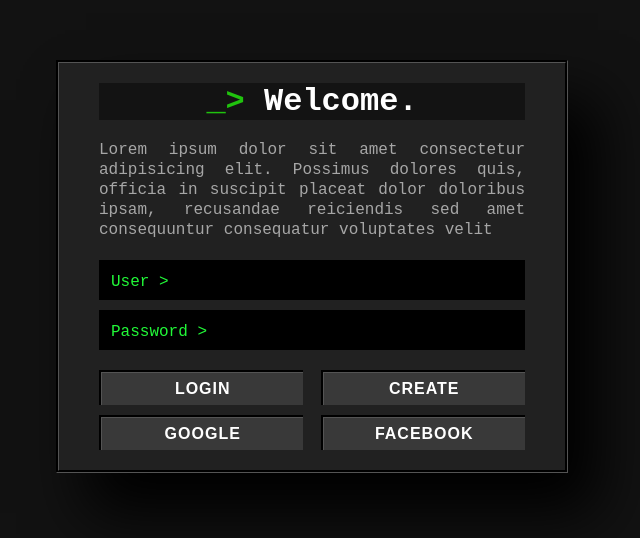
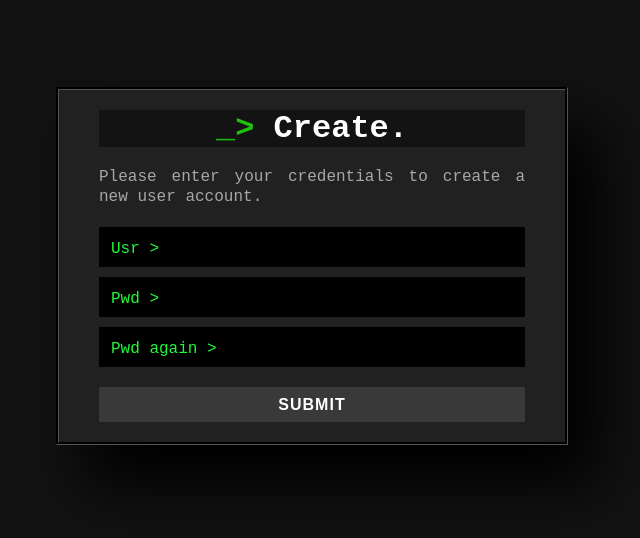
Before and after one commit to DmitriyBakhanenko/Type-Reader, a React (Create React App) app: page / in a window 1280 px wide. Shown: the part 134-672 px from the top of the page, without its empty margins (328-968 px from the left). Built offline with nearby package versions, Linux system fonts and the light colour scheme.

Commit message:
set create account component and styles and refactored code

```diff
--- a/package.json
+++ b/package.json
@@ -13,6 +13,7 @@
     "node-sass": "4.14.1",
     "react": "^17.0.1",
     "react-dom": "^17.0.1",
+    "react-router-dom": "^5.2.0",
     "react-scripts": "4.0.1",
     "typescript": "^4.0.3",
     "web-vitals": "^0.2.4"
--- /dev/null
+++ b/src/App.scss
@@ -0,0 +1,7 @@
+.App {
+  display: flex;
+  height: 100vh;
+  width: 100%;
+  justify-content: center;
+  align-content: center;
+}
--- a/src/App.tsx
+++ b/src/App.tsx
@@ -1,19 +1,12 @@
 import React from 'react';
 import Login from './components/Login.component';
+import Create from './components/Create.component';
+import './App.scss';
 
 function App() {
   return (
-    <div
-      className='App'
-      style={{
-        display: 'flex',
-        height: '100vh',
-        width: '100%',
-        justifyContent: 'center',
-        alignContent: 'center',
-      }}
-    >
-      <Login />
+    <div className='App'>
+      <Create />
     </div>
   );
 }
--- /dev/null
+++ b/src/components/Create.component.tsx
@@ -0,0 +1,187 @@
+import React, { useEffect, useRef, useState } from 'react';
+import ReactDOM from 'react-dom';
+import './Create.style.scss';
+
+const Create = () => {
+  const [user, setUser] = useState('');
+  const [password, setPassword] = useState('');
+  const [passwordConfirm, setPasswordConfirm] = useState('');
+  const [hiddenUsr, setHiddenUsr] = useState(true);
+  const [hiddenPwd, setHiddenPwd] = useState(true);
+  const [hiddenPwdConfirm, setHiddenPwdConfirm] = useState(true);
+  const [shifrPwd, setShifrPwd] = useState('');
+  const [shifrPwdConfirm, setShifrPwdConfirm] = useState('');
+  const [pwdMatch, setPwdMatch] = useState(true);
+
+  const cursorEvent: any = useRef();
+  const refUsrCont: any = useRef();
+  const refPwdCont: any = useRef();
+  const refPwdConfirmCont: any = useRef();
+  const refUsrInpt: any = useRef();
+  const refPwdInpt: any = useRef();
+  const refPwdConfirmInpt: any = useRef();
+
+  // *** focuses first input on component did mount
+  useEffect(() => {
+    refUsrInpt.current?.focus();
+  }, []);
+
+  // *** sets focus and blinking on input click event
+  const handleClick = (e: any) => {
+    if (e.target === refUsrCont.current) {
+      refUsrInpt.current?.focus();
+      setHiddenUsr(!hiddenUsr);
+      setHiddenPwd(true);
+      setHiddenPwdConfirm(true);
+    } else if (e.target === refPwdCont.current) {
+      refPwdInpt.current?.focus();
+      setHiddenPwd(!hiddenPwd);
+      setHiddenUsr(true);
+      setHiddenPwdConfirm(true);
+    } else {
+      refPwdConfirmInpt.current?.focus();
+      setHiddenPwdConfirm(!hiddenPwdConfirm);
+      setHiddenUsr(true);
+      setHiddenPwd(true);
+    }
+  };
+
+  // *** turns password to a shifr
+  useEffect(() => {
+    setShifrPwd('*'.repeat(password.length));
+    setShifrPwdConfirm('*'.repeat(passwordConfirm.length));
+  }, [password, passwordConfirm]);
+
+  // *** sets blinking cursor to the first input
+  useEffect(() => {
+    if (document.activeElement === ReactDOM.findDOMNode(refUsrInpt.current))
+      cursorEvent.current = setInterval(() => setHiddenUsr(!hiddenUsr), 500);
+    return () => {
+      clearInterval(cursorEvent.current);
+    };
+  });
+
+  // *** sets blinking cursor to the second input
+  useEffect(() => {
+    if (document.activeElement === ReactDOM.findDOMNode(refPwdInpt.current))
+      cursorEvent.current = setInterval(() => setHiddenPwd(!hiddenPwd), 500);
+    return () => {
+      clearInterval(cursorEvent.current);
+    };
+  });
+
+  // *** sets blinking cursor to the third input
+  useEffect(() => {
+    if (
+      document.activeElement === ReactDOM.findDOMNode(refPwdConfirmInpt.current)
+    )
+      cursorEvent.current = setInterval(
+        () => setHiddenPwdConfirm(!hiddenPwdConfirm),
+        500
+      );
+    return () => {
+      clearInterval(cursorEvent.current);
+    };
+  });
+
+  const handleSubmit = (e: any) => {
+    e.preventDefault();
+    if (password !== passwordConfirm) {
+      setPwdMatch(false);
+    } else {
+      setPwdMatch(true);
+    }
+  };
+
+  return (
+    <div className='login container'>
+      <h1 className='header'>
+        <span className='sign'>{'_> '}</span>Create.
+      </h1>
+      <p className='info'>
+        Please enter your credentials to create a new user account.
+      </p>
+      <form onSubmit={(e) => handleSubmit(e)} className='form'>
+        <div ref={refUsrCont} onClick={(e) => handleClick(e)} className='cmd1'>
+          <div className='span'>{'Usr >  '}</div>
+          <span className='span1'>{user}</span>
+          <div
+            className='cursor1'
+            style={
+              hiddenUsr ? { visibility: 'hidden' } : { visibility: 'visible' }
+            }
+          ></div>
+          <input
+            required
+            autoComplete='off'
+            minLength={4}
+            maxLength={16}
+            ref={refUsrInpt}
+            className='input1'
+            type='text'
+            onChange={(e) => setUser(e.target.value)}
+            value={user}
+          />
+        </div>
+        <div ref={refPwdCont} onClick={(e) => handleClick(e)} className='cmd2'>
+          <div className='span'>{'Pwd >  '}</div>
+          <span className='span2'>{shifrPwd}</span>
+          <div
+            style={
+              hiddenPwd ? { visibility: 'hidden' } : { visibility: 'visible' }
+            }
+            className='cursor2'
+          ></div>
+          <input
+            required
+            autoComplete='off'
+            ref={refPwdInpt}
+            minLength={8}
+            type='text'
+            className='input2'
+            onChange={(e) => setPassword(e.target.value)}
+            value={password}
+          />
+        </div>
+        <div
+          ref={refPwdConfirmCont}
+          onClick={(e) => handleClick(e)}
+          className='cmd3'
+        >
+          <div className='span'>{'Pwd again >  '}</div>
+          <span className='span3'>{shifrPwdConfirm}</span>
+          <div
+            style={
+              hiddenPwdConfirm
+                ? { visibility: 'hidden' }
+                : { visibility: 'visible' }
+            }
+            className='cursor3'
+          ></div>
+          <input
+            required
+            autoComplete='off'
+            ref={refPwdConfirmInpt}
+            minLength={8}
+            type='text'
+            className='input3'
+            onChange={(e) => setPasswordConfirm(e.target.value)}
+            value={passwordConfirm}
+          />
+        </div>
+        {pwdMatch ? null : <p className='info'>Passwords Don't Match</p>}
+        <div className='button'>
+          <button
+            onClick={(e) => handleSubmit(e)}
+            type='submit'
+            className='login'
+          >
+            Submit
+          </button>
+        </div>
+      </form>
+    </div>
+  );
+};
+
+export default Create;
--- a/src/components/Login.style.scss
+++ b/src/components/Create.style.scss
@@ -36,7 +36,7 @@
     flex-direction: column;
     justify-self: stretch;
 
-    #cmd1 {
+    .cmd1 {
       font-size: 16px;
       background: black;
       color: #21f838;
@@ -48,18 +48,18 @@
         cursor: pointer;
       }
 
-      #span {
+      .span {
         display: inline-block;
       }
 
-      #span1 {
+      .span1 {
         padding-left: 10px;
         display: inline-block;
         white-space: pre;
         color: #fff;
       }
 
-      #cursor1 {
+      .cursor1 {
         display: inline-block;
         width: 7px;
         height: 14px;
@@ -67,7 +67,7 @@
         margin-left: 1px;
       }
 
-      #input1 {
+      .input1 {
         width: 0;
         height: 0;
         opacity: 0;
@@ -75,23 +75,43 @@
 
     }
 
-    #cmd2 {
-      @extend #cmd1;
+    .cmd2 {
+      @extend .cmd1;
 
-      #span2 {
-        @extend #span1;
+      .span2 {
+        @extend .span1;
       }
 
-      #cursor2 {
-        @extend #cursor1;
+      .cursor2 {
+        @extend .cursor1;
       }
 
-      #input2 {
-        @extend #input1;
+      .input2 {
+        @extend .input1;
       }
     }
 
-    #cmd1 {
+
+    .cmd3 {
+      @extend .cmd1;
+
+      .span3 {
+        @extend .span1;
+      }
+
+      .cursor3 {
+        @extend .cursor1;
+      }
+
+      .input3 {
+        @extend .input1;
+      }
+    }
+
+    .cmd1 {
+      margin-bottom: 10px;
+    }
+    .cmd2 {
       margin-bottom: 10px;
     }
 
@@ -101,11 +121,8 @@
 
 
       button {
-        &:first-child {
-          margin-right: 4%;
-        }
-        width: 48%;
         height: 35px;
+        width: 100%;
         color: #ffffff;
         text-transform: uppercase;
         border: none;
@@ -113,10 +130,6 @@
         background-color: #393939;
         font-weight: 700;
         letter-spacing: 1px;
-        border-style: groove;
-        border-color: black;
-        border-bottom: none;
-        border-right: none;
 
         &:hover {
           background-color: #494949;
--- a/src/components/Login.component.tsx
+++ b/src/components/Login.component.tsx
@@ -5,31 +5,31 @@ import './Login.style.scss';
 const Login = () => {
   const [user, setUser] = useState('');
   const [password, setPassword] = useState('');
-  const [hidden, setHidden] = useState(true);
-  const [hidden2, setHidden2] = useState(true);
+  const [hiddenUsr, setHiddenUsr] = useState(true);
+  const [hiddenPwd, setHiddenPwd] = useState(true);
   const [shifr, setShifr] = useState('');
 
   const cursorEvent: any = useRef();
-  const refCmd: any = useRef();
-  const refCmd2: any = useRef();
-  const refInput1: any = useRef();
-  const refInput2: any = useRef();
+  const refUsrContainer: any = useRef();
+  const refPwdContainer: any = useRef();
+  const refUsrInput: any = useRef();
+  const refPwdInput: any = useRef();
 
   // *** focuses first input on component did mount
   useEffect(() => {
-    refInput1.current?.focus();
+    refUsrInput.current?.focus();
   }, []);
 
   // *** sets focus and blinking on input click event
   const handleClick = (e: any) => {
-    if (e.target === refCmd.current) {
-      refInput1.current?.focus();
-      setHidden(!hidden);
-      setHidden2(true);
+    if (e.target === refUsrContainer.current) {
+      refUsrInput.current?.focus();
+      setHiddenUsr(!hiddenUsr);
+      setHiddenPwd(true);
     } else {
-      refInput2.current?.focus();
-      setHidden2(!hidden2);
-      setHidden(true);
+      refPwdInput.current?.focus();
+      setHiddenPwd(!hiddenPwd);
+      setHiddenUsr(true);
     }
   };
 
@@ -40,8 +40,8 @@ const Login = () => {
 
   // *** sets blinking cursor to the first input
   useEffect(() => {
-    if (document.activeElement === ReactDOM.findDOMNode(refInput1.current))
-      cursorEvent.current = setInterval(() => setHidden(!hidden), 500);
+    if (document.activeElement === ReactDOM.findDOMNode(refUsrInput.current))
+      cursorEvent.current = setInterval(() => setHiddenUsr(!hiddenUsr), 500);
     return () => {
       clearInterval(cursorEvent.current);
     };
@@ -49,8 +49,8 @@ const Login = () => {
 
   // *** sets blinking cursor to the second input
   useEffect(() => {
-    if (document.activeElement === ReactDOM.findDOMNode(refInput2.current))
-      cursorEvent.current = setInterval(() => setHidden2(!hidden2), 500);
+    if (document.activeElement === ReactDOM.findDOMNode(refPwdInput.current))
+      cursorEvent.current = setInterval(() => setHiddenPwd(!hiddenPwd), 500);
     return () => {
       clearInterval(cursorEvent.current);
     };
@@ -62,47 +62,57 @@ const Login = () => {
         <span className='sign'>{'_> '}</span>Welcome.
       </h1>
       <p className='info'>
-        Lorem ipsum dolor sit amet consectetur adipisicing elit. Possimus
-        dolores quis, officia in suscipit placeat dolor doloribus ipsam,
-        recusandae reiciendis sed amet consequuntur consequatur voluptates velit
+        This application was designed to teach you the touch typing while you
+        enjoy reading your favorite book. The project is non-commercial and open
+        source. For the further information please visit my github account.
+        Application stores your user credentials just for the better experience,
+        keeps your privacy and does not share with other 3rd parties.
       </p>
       <form className='form'>
-        <div ref={refCmd} onClick={(e) => handleClick(e)} id='cmd1'>
-          <div id='span'>{'User >  '}</div>
-          <span id='span1'>{user}</span>
+        <div
+          ref={refUsrContainer}
+          onClick={(e) => handleClick(e)}
+          className='cmd1'
+        >
+          <div className='span'>{'User >  '}</div>
+          <span className='span1'>{user}</span>
           <div
-            id='cursor1'
+            className='cursor1'
             style={
-              hidden ? { visibility: 'hidden' } : { visibility: 'visible' }
+              hiddenUsr ? { visibility: 'hidden' } : { visibility: 'visible' }
             }
           ></div>
           <input
             required
             autoComplete='off'
             minLength={4}
-            ref={refInput1}
-            id='input1'
+            ref={refUsrInput}
+            className='input1'
             type='text'
             onChange={(e) => setUser(e.target.value)}
             value={user}
           />
         </div>
-        <div ref={refCmd2} onClick={(e) => handleClick(e)} id='cmd2'>
-          <div id='span'>{'Password >  '}</div>
-          <span id='span2'>{shifr}</span>
+        <div
+          ref={refPwdContainer}
+          onClick={(e) => handleClick(e)}
+          className='cmd2'
+        >
+          <div className='span'>{'Password >  '}</div>
+          <span className='span2'>{shifr}</span>
           <div
             style={
-              hidden2 ? { visibility: 'hidden' } : { visibility: 'visible' }
+              hiddenPwd ? { visibility: 'hidden' } : { visibility: 'visible' }
             }
-            id='cursor2'
+            className='cursor2'
           ></div>
           <input
             required
             autoComplete='off'
-            ref={refInput2}
+            ref={refPwdInput}
             minLength={8}
             type='text'
-            id='input2'
+            className='input2'
             onChange={(e) => setPassword(e.target.value)}
             value={password}
           />
```
